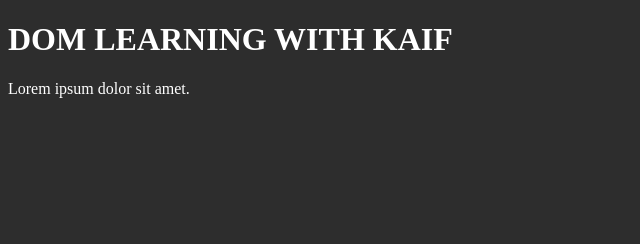
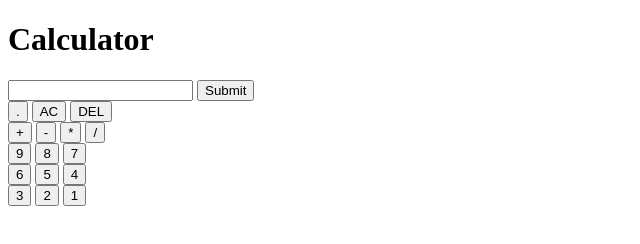
Before and after one commit to MKAIF5/JS-DOM, a plain HTML site: page index.html in a window 1280 px wide. Shown: the whole page, without its empty margins (0-640 px from the left). Drawn offline with Linux system fonts and the light colour scheme.

Commit message:
js calculator practice

```diff
--- a/index.html
+++ b/index.html
@@ -1,21 +1,40 @@
 <!DOCTYPE html>
 <html lang="en">
-<head>
-    <meta charset="UTF-8">
-    <meta name="viewport" content="width=device-width, initial-scale=1.0">
+  <head>
+    <meta charset="UTF-8" />
+    <meta name="viewport" content="width=device-width, initial-scale=1.0" />
     <title>Document</title>
-    <style>
-        body{
-            background-color: #2d2d2d;
-            color: white;
-        }
-    </style>
-</head>
-<body>
-    <div class="bg-heading">
-    <h1 id="title" class="heading">DOM LEARNING WITH KAIF</h1>
-    <p>Lorem ipsum dolor sit amet.</p>
+  </head>
+  <body>
+    <h1>Calculator</h1>
+      <input type="text" name="" id="inp" />
+      <button>Submit</button>
+    <div>
+        <button>.</button>
+        <button>AC</button>
+        <button>DEL</button>
+    </div>
+    <div>
+      <button>+</button>
+      <button>-</button>
+      <button>*</button>
+      <button>/</button>
+    </div>
+    <div>
+      <button>9</button>
+      <button>8</button>
+      <button>7</button>
+    </div>
+    <div>
+      <button>6</button>
+      <button>5</button>
+      <button>4</button>
+    </div>
+    <div>
+        <button>3</button>
+        <button>2</button>
+        <button>1</button>
     </div>
     <script src="script.js"></script>
-</body>
+  </body>
 </html>
--- a/script.js
+++ b/script.js
@@ -40,11 +40,11 @@ const parent = document.querySelector(".parent");
 
 // console.log("NODES: " , parent.childNodes);
 
-const div = document.createElement("h1");
-div.className = "main"
-div.id = Math.round(Math.random() * 10 + 1)
-div.setAttribute("title", "kaif")
-// div.innerText = "practice DOM"
-const addText = document.createTextNode("parctice DOM");
-div.appendChild(addText)
-console.log(div);
+// const div = document.createElement("h1");
+// div.className = "main"
+// div.id = Math.round(Math.random() * 10 + 1)
+// div.setAttribute("title", "kaif")
+// // div.innerText = "practice DOM"
+// const addText = document.createTextNode("parctice DOM");
+// div.appendChild(addText)
+// console.log(div);
```
